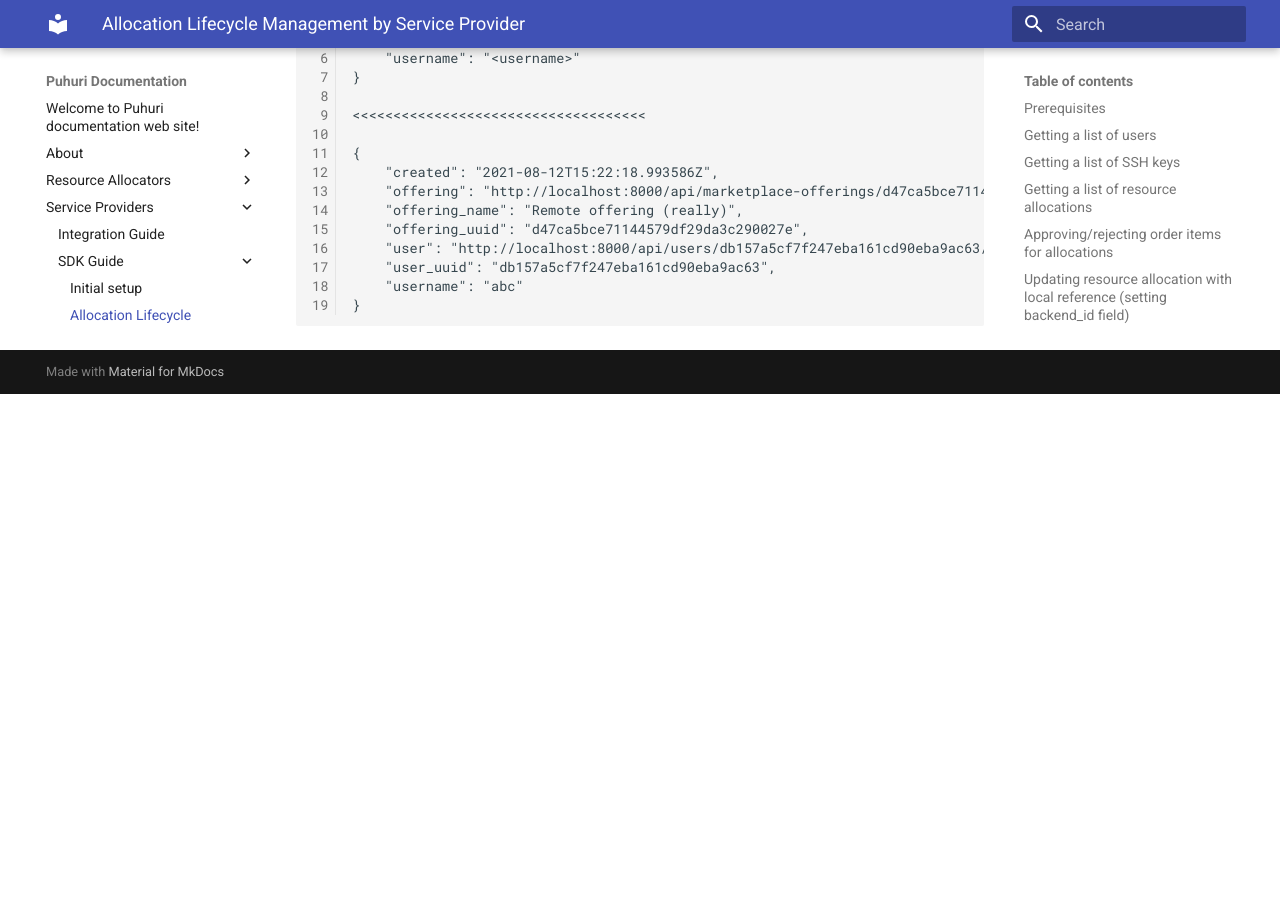
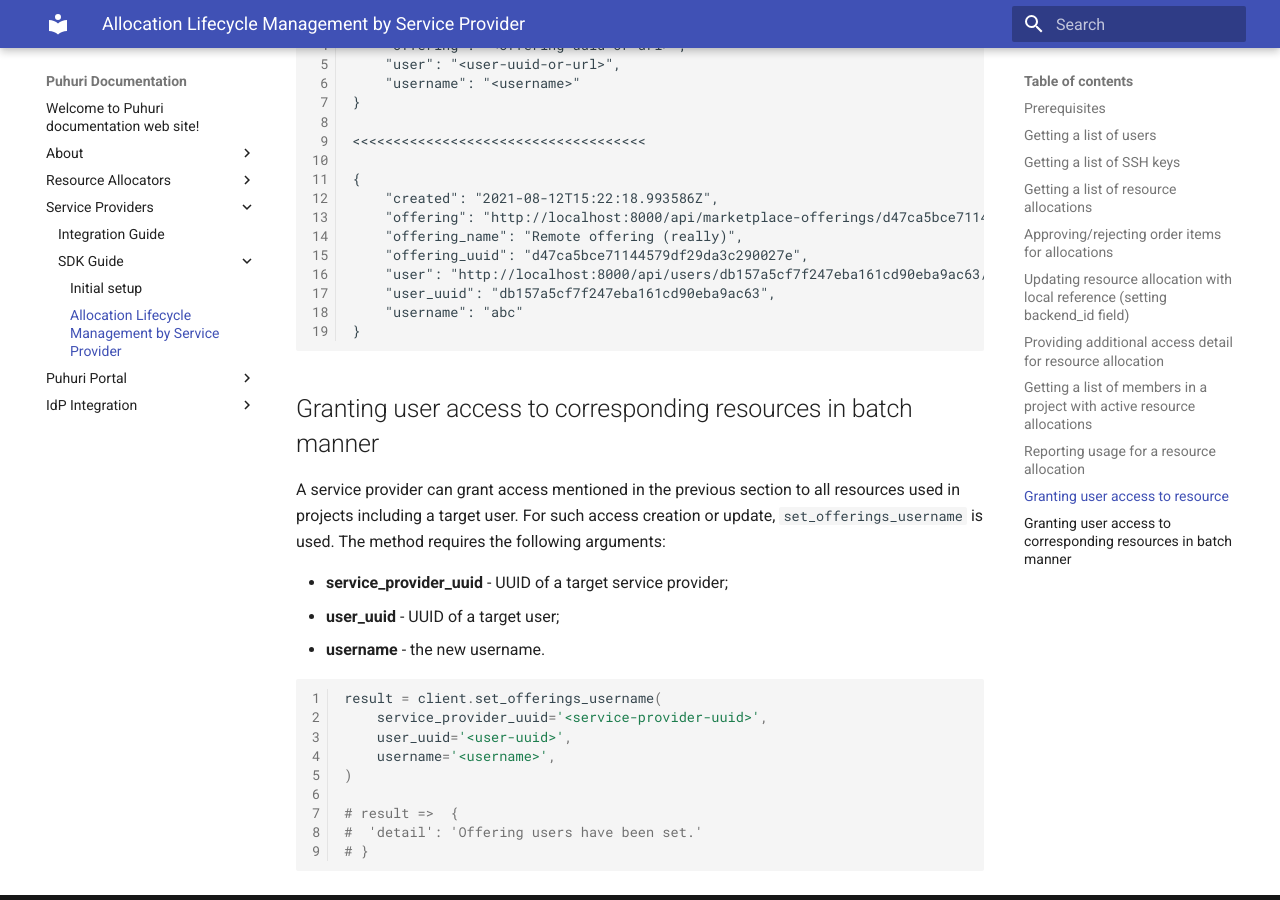
Before and after one commit to neicnordic/puhuri-web, an MkDocs documentation site: the page built from docs/SDK guide/allocation-management-sp.md, in a window 1280 px wide and 900 px high, scrolled down 6859 px. Built offline with MkDocs 1.6.1 and Material for MkDocs 9.7.7, drawn with Linux system fonts in a browser that asks for light colours; before the commit the page ends 7253 px from its top, so only the background shows below that; some of the changed text lies outside the part shown.

Commit message:
Docs for set_offerings_username operation

````diff
--- a/docs/SDK guide/allocation-management-sp.md
+++ b/docs/SDK guide/allocation-management-sp.md
@@ -282,7 +282,8 @@ result = client.marketplace_resource_get_plan_periods('<resource-uuid>')
 
 ## Granting user access to resource
 
-An access to a resource can be granted by service provider for a particular user.
+An access to a resource can be granted by service provider for a particular user with specification of username.
+A result is represented by triplet [user, resource, username].
 For this purpose, `create_remote_offering_user` should be invoked. This method requires the following arguments:
 
 - **`offering`** - UUID or URL of a target offering;
@@ -291,7 +292,7 @@ For this purpose, `create_remote_offering_user` should be invoked. This method r
 
 ```python
 result = client.create_remote_offering_user(
-    offering='<offering-uuid-or-url>',
+    offering='<resource-uuid-or-url>',
     user='<user-uuid-or-url>',
     username='<username>'
 )
@@ -330,3 +331,25 @@ POST <API-URL>/marketplace-offering-users/
     "username": "abc"
 }
 ```
+
+## Granting user access to corresponding resources in batch manner
+
+A service provider can grant access mentioned in the previous section to all resources used in projects including a target user.
+For such access creation or update, `set_offerings_username` is used.
+The method requires the following arguments:
+
+- **service_provider_uuid** - UUID of a target service provider;
+- **user_uuid** - UUID of a target user;
+- **username** - the new username.
+
+```python
+result = client.set_offerings_username(
+    service_provider_uuid='<service-provider-uuid>',
+    user_uuid='<user-uuid>',
+    username='<username>',
+)
+
+# result =>  {
+#  'detail': 'Offering users have been set.'
+# }
+```
````
